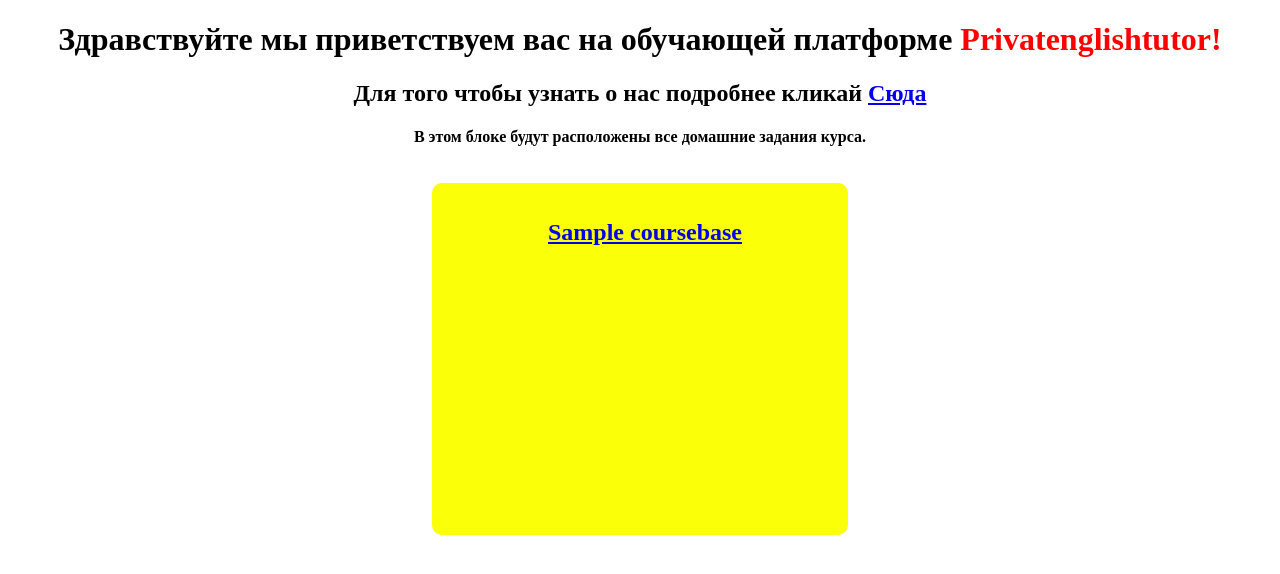
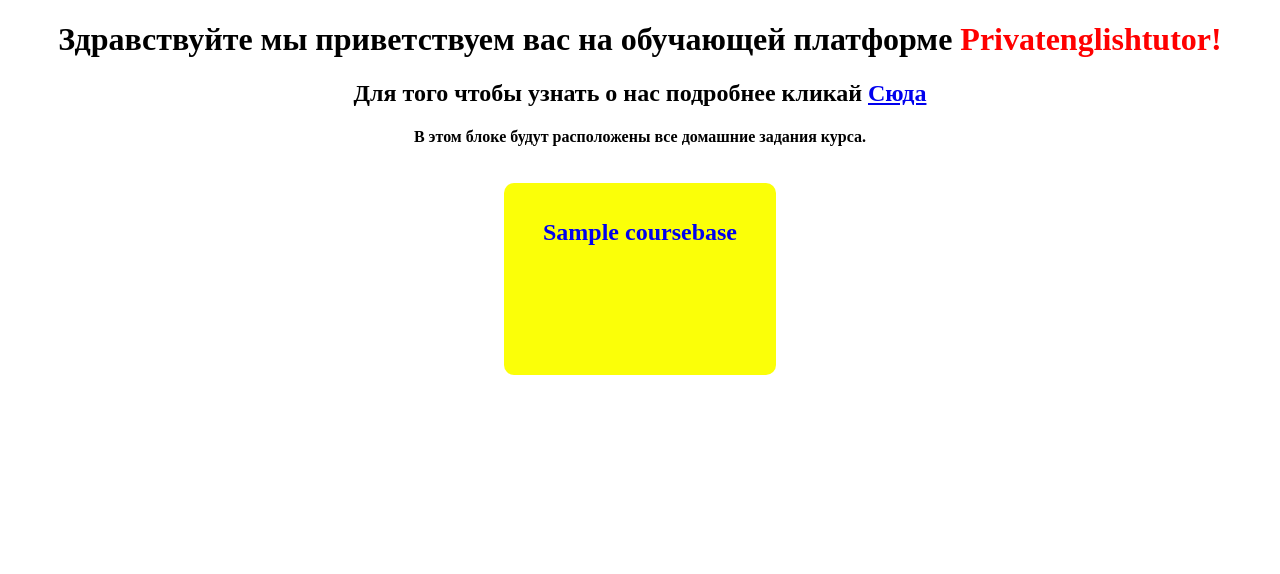
Before and after one commit to Promotion-KMV/private_english, a Django app: page /udemy_course_base/ in a window 1280 px wide. Shown: the top 574 px of the page. Run offline with Django 3.2, Linux system fonts and the light colour scheme; tables that the repository leaves empty hold one stand-in row (values such as "Sample post"); some libraries are stand-ins or nearby versions.

Commit message:
mod style udemy_course

```diff
--- a/english_teacher/templates/udemy_course/udemy_index.html
+++ b/english_teacher/templates/udemy_course/udemy_index.html
@@ -18,8 +18,8 @@
         <h4 style='text-align: center;'>В этом блоке будут расположены все домашние задания курса.</h4>
         <div style='display: flex; flex-wrap: wrap'>
         {% for h in homework %}
-            <a style='text-align: center; margin: auto;' href="{% url 'udemy_course_base:udemy_homework' h.slug %}"><div class="homework">
-                <h2 style="padding-left: 10px;">{{h.name}}</h2>
+            <a class="link_homework" href="{% url 'udemy_course_base:udemy_homework' h.slug %}"><div class="homework">
+                <h2 class="name_homework">{{h.name}}</h2>
             </div></a>
         {% endfor %}
         </div>
--- a/static/udemy_course_base/css/udemy_base_style.css
+++ b/static/udemy_course_base/css/udemy_base_style.css
@@ -8,6 +8,21 @@
     padding: 1em;
     background-color: #FBFF08FF;
     border-radius: 10px;
-    width: 30vw;
-    height: 40vh;
+    width: 30vh;
+    height: 20vh;
 }
+
+.link_homework {
+    text-decoration: none;
+    margin: auto;
+}
+
+.name_homework {
+    text-align: center;
+}
+
+@media screen and (max-height: 600px) {
+    .link_homework {
+        font-size: 80%;
+    }
+}
```
